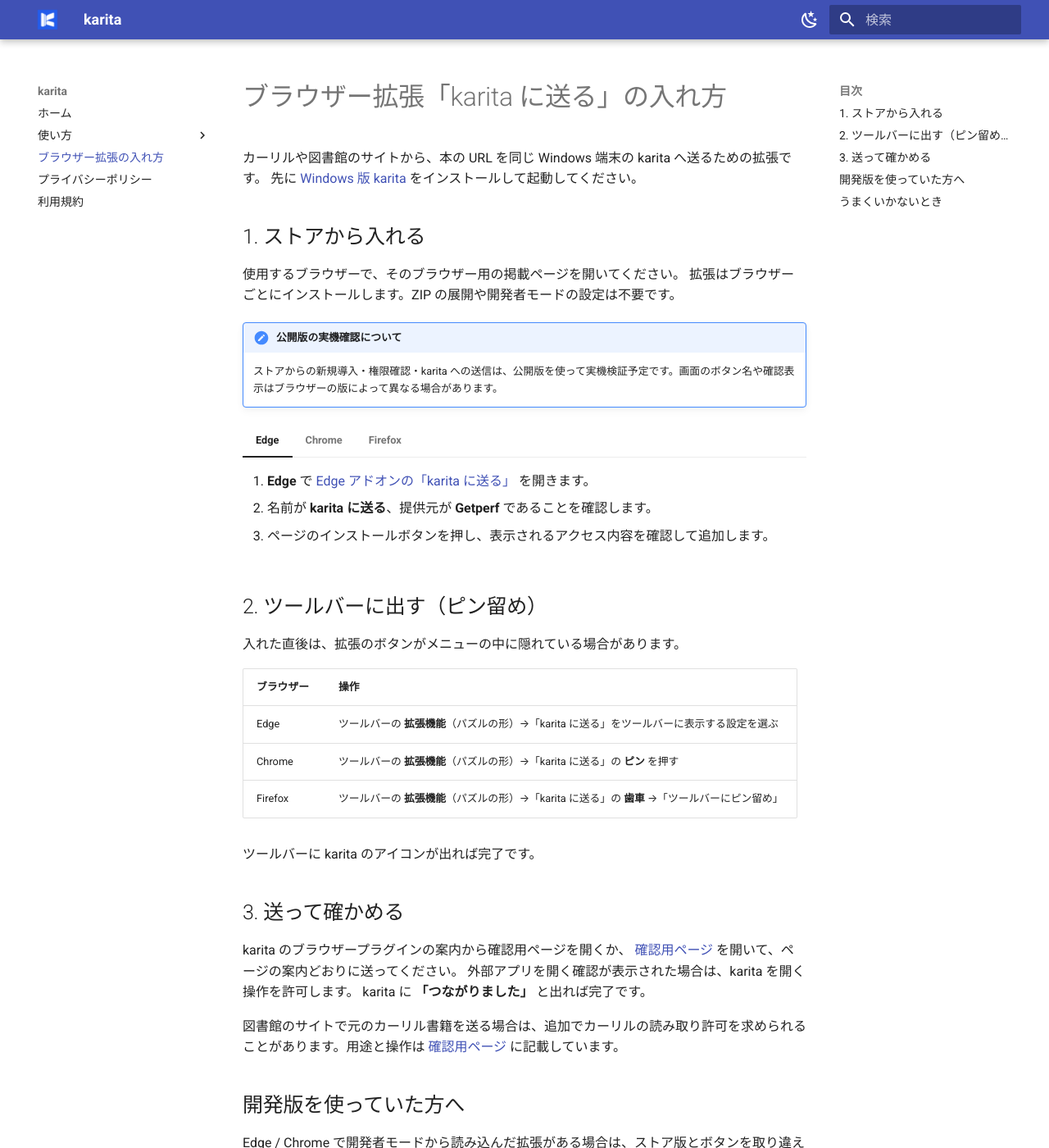
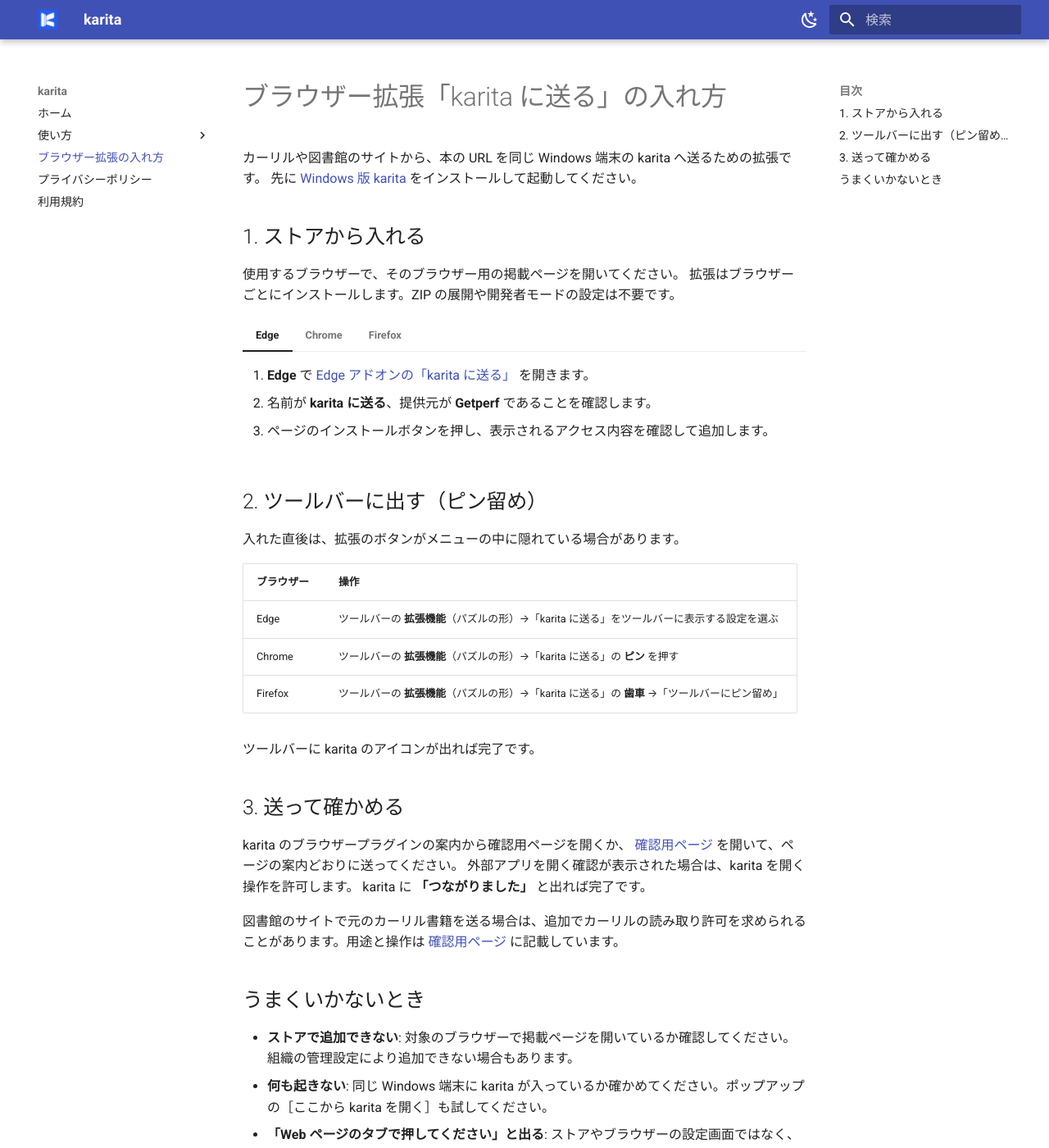
Before and after one commit to getperf/karita-site, an MkDocs documentation site: the page built from docs/extensions/index.md, in a window 1280 px wide and 1400 px high. Shown: the whole window at 82% size. Built offline with MkDocs 1.6.1 and Material for MkDocs 9.7.7, drawn with Linux system fonts in a browser that asks for light colours; some of the changed text lies outside the part shown.

Commit message:
docs: remove developer-only sections; add pyproject.toml for uv
extensions/index.md から「開発版を使っていた方へ」セクションと
公開版・実機確認中の注記を除去し、公開版のみの説明に統一。
pyproject.toml を追加して uv run mkdocs serve で動くようにした。

Co-Authored-By: Claude Opus 4.8 <noreply@anthropic.com>

```diff
--- a/docs/extensions/index.md
+++ b/docs/extensions/index.md
@@ -7,9 +7,6 @@
 
 使用するブラウザーで、そのブラウザー用の掲載ページを開いてください。
 拡張はブラウザーごとにインストールします。ZIP の展開や開発者モードの設定は不要です。
-
-!!! note "公開版の実機確認について"
-    ストアからの新規導入・権限確認・karita への送信は、公開版を使って実機検証予定です。画面のボタン名や確認表示はブラウザーの版によって異なる場合があります。
 
 === "Edge"
 
@@ -22,8 +19,6 @@
     1. **Chrome** で [Chrome ウェブストアの「karita に送る」](https://chromewebstore.google.com/detail/apkcdfgkmojfmgenockhgddmjcjpbphp) を開きます。
     2. 名前が **karita に送る** であることを確認します。
     3. ［Chrome に追加］を押し、表示されるアクセス内容を確認して追加します。
-
-    2026年10月21日に公開版 0.6.1 の掲載を確認しました。
 
 === "Firefox"
 
@@ -54,11 +49,6 @@ karita に **「つながりました」** と出れば完了です。
 
 図書館のサイトで元のカーリル書籍を送る場合は、追加でカーリルの読み取り許可を求められることがあります。用途と操作は [確認用ページ](check.md) に記載しています。
 
-## 開発版を使っていた方へ
-
-Edge / Chrome で開発者モードから読み込んだ拡張がある場合は、ストア版とボタンを取り違えないよう、拡張機能の管理画面で開発版を無効にしてからストア版を追加し、連携を確認してください。
-Firefox の旧自己配布版（.xpi を直接インストールしていた場合）からの移行は、いったん拡張を削除してからストア版を追加し、連携を確認してください。
-
 ## うまくいかないとき {#trouble}
 
 - **ストアで追加できない**: 対象のブラウザーで掲載ページを開いているか確認してください。組織の管理設定により追加できない場合もあります。
```
Also changed, not shown: pyproject.toml (added, +7 -0 lines).
